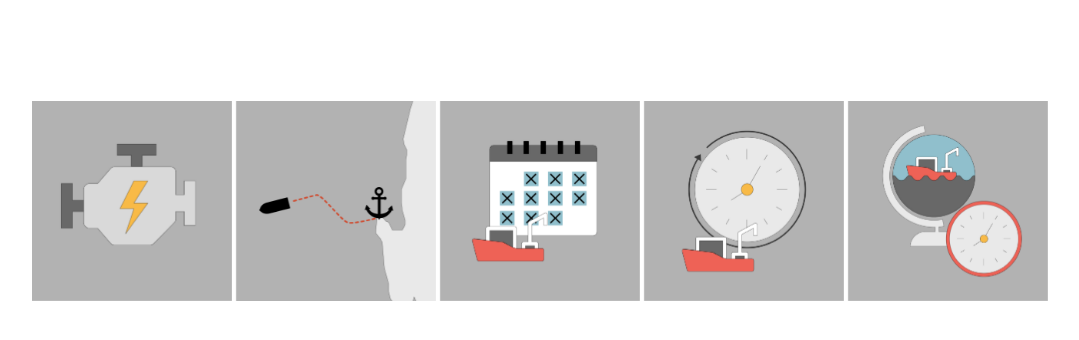
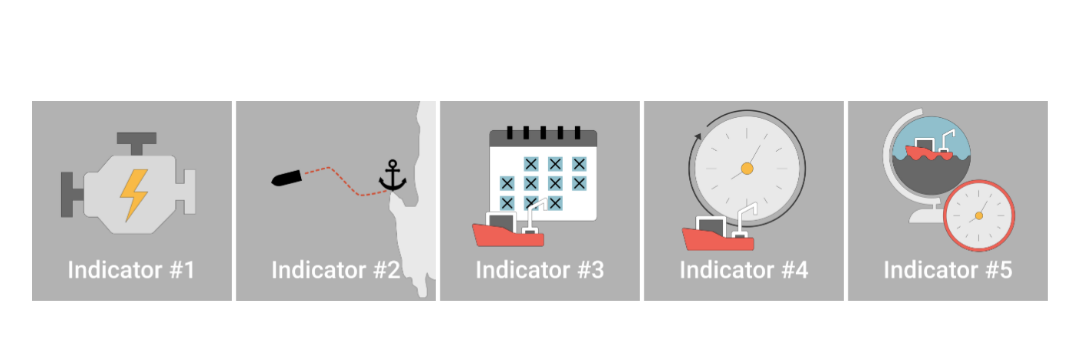
Before and after one commit to jhjanicki/tiles, a plain HTML site: page index.html in a window 1280 px wide. Shown: the whole page, without its empty margins (54-1133 px from the left). Drawn offline with nearby package versions, Linux system fonts and the light colour scheme.

Commit message:
updated tiles

```diff
--- a/index.html
+++ b/index.html
@@ -66,7 +66,8 @@
     transform: translateY(-50%);
   }
   h1{
-    font-size: 20px;
+    font-size: 24px;
+    font-weight: 400;
   }
   h3{
     font-size: 16px;
@@ -92,11 +93,10 @@
           <div class="flip-card item">
             <div class="flip-card-inner">
               <div class="flip-card-front">
-                <img src="tile1.png">
+                <img src="tile1_v2.png">
               </div>
               <div class="flip-card-back">
                 <div class="textWrapper">
-                  <h3> Indicator 1 </h3>
                   <h1>Engine power</h1>
                </div>
               </div>
@@ -105,11 +105,10 @@
           <div class="flip-card item">
             <div class="flip-card-inner">
               <div class="flip-card-front">
-                <img src="tile2.png">
+                <img src="tile2_v2.png">
               </div>
               <div class="flip-card-back">
                 <div class="textWrapper">
-                  <h3> Indicator 2 </h3>
                   <h1>Maximum distance from port</h1>
                 </div>
               </div>
@@ -118,11 +117,10 @@
           <div class="flip-card item">
             <div class="flip-card-inner">
               <div class="flip-card-front">
-                <img src="tile3.png">
+                <img src="tile3_v2.png">
               </div>
               <div class="flip-card-back">
                 <div class="textWrapper">
-                  <h3> Indicator 3 </h3>
                   <h1>Number of voyages per year</h1>
                 </div>
               </div>
@@ -131,11 +129,10 @@
           <div class="flip-card item">
             <div class="flip-card-inner">
               <div class="flip-card-front">
-                <img src="tile4.png">
+                <img src="tile4_v2.png">
               </div>
               <div class="flip-card-back">
                 <div class="textWrapper">
-                  <h3> Indicator 4 </h3>
                   <h1>Average daily fishing hours</h1>
                 </div>
               </div>
@@ -144,11 +141,10 @@
           <div class="flip-card item">
             <div class="flip-card-inner">
               <div class="flip-card-front">
-                <img src="tile5.png">
+                <img src="tile5_v2.png">
               </div>
               <div class="flip-card-back">
                 <div class="textWrapper">
-                  <h3> Indicator 5 </h3>
                   <h1>Total fishing hours in high seas</h1>
                 </div>
               </div>
```
Also changed, not shown: tile1.png (deleted), tile1_v2.png (added), tile2.png (deleted), tile2_v2.png (added), tile3.png (deleted), tile3_v2.png (added), tile4.png (deleted), tile4_v2.png (added), tile5.png (deleted), tile5_v2.png (added).
